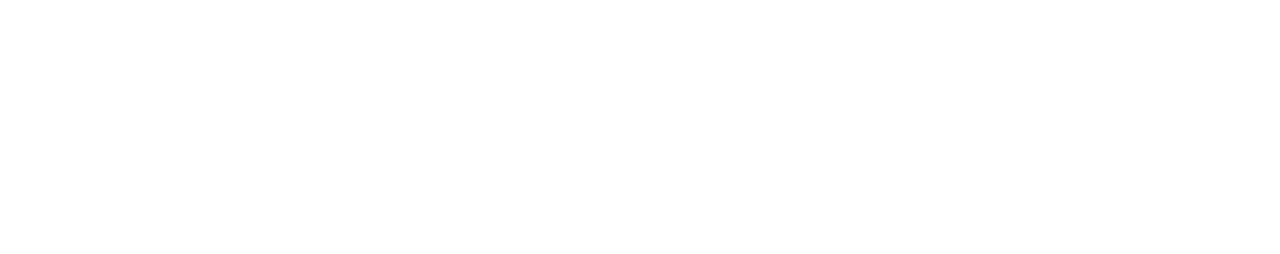
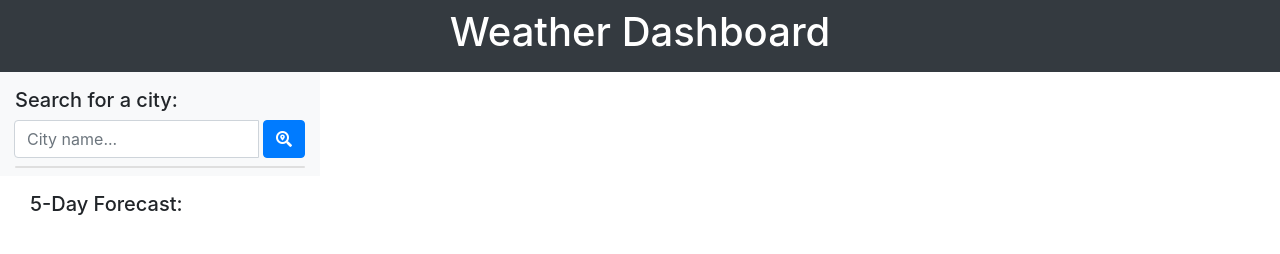
Before and after one commit to AJFree458/opus6_weather_dash, a plain HTML site: page index.html in a window 1280 px wide. Drawn offline with nearby package versions, Linux system fonts and the light colour scheme.

Commit message:
Framework for page complete

```diff
--- a/index.html
+++ b/index.html
@@ -4,10 +4,83 @@
     <meta charset="UTF-8">
     <meta name="viewport" content="width=device-width, initial-scale=1.0">
     <link rel="stylesheet" href="https://stackpath.bootstrapcdn.com/bootstrap/4.4.1/css/bootstrap.min.css" integrity="sha384-Vkoo8x4CGsO3+Hhxv8T/Q5PaXtkKtu6ug5TOeNV6gBiFeWPGFN9MuhOf23Q9Ifjh" crossorigin="anonymous">
+    <link rel="stylesheet" href="https://use.fontawesome.com/releases/v5.8.1/css/all.css" integrity="sha384-50oBUHEmvpQ+1lW4y57PTFmhCaXp0ML5d60M1M7uH2+nqUivzIebhndOJK28anvf" crossorigin="anonymous" />
     <link rel="stylesheet" href="assets/style/style.css">
     <title>Weather Dashboard</title>
 </head>
 <body>
+
+    <!-- Main Header -->
+
+    <header class="bg-dark pt-2 pb-2">
+        <div class="container">
+            <h1 class="text-center text-white">Weather Dashboard</h1>
+        </div>
+    </header>
+    <!-- End Header-->
+
+    <!-- Container for Weather Content-->
+
+    <div class="container-fluid">
+
+        <!-- Row -->
+
+        <div class="row">
+
+            <!-- Search Column -->
+
+            <div class="col-lg-3 bg-light pt-3 pb-2">
+
+                <h5>Search for a city:</h5>
+
+                <!-- Search Input -->
+                <div class="input-group mb-2">
+
+                    <input type="text" class="form-control input-group-append mr-1" placeholder="City name..." id="searchCity">
+                    <button id="searchBtn button-addon1" class="btn btn-primary" type="button"><i class="fas fa-search-location"></i></button>
+
+                </div>
+                <!-- End Search -->
+
+                <!-- Previous Cities Card -->
+                <div class="card">
+
+                    <ul class="list-group list-group-flush list">
+                    </ul>
+
+                </div>
+                <!-- End Card -->
+
+            </div>
+
+            <!-- Display Weather Column-->
+            <div class="col-lg-9">
+
+                <div id="currentCityWeather" class="mt-4">
+                </div>
+
+            </div>
+            <!-- End Column -->
+
+
+        </div>
+        <!-- End Row -->
+
+        <!-- Container for Forecast -->
+        <div class="mt-3 col-md-12">
+
+            <h5 id="forecast5Day" class="mt-3 hide">5-Day Forecast:</h5>
+
+            <!-- Row -->
+            <div id="forecast" class="row">
+            </div>
+            <!-- End Row -->
+
+        </div>
+        <!-- End Container -->
+
+    </div>
+    <!-- End Container -->
 
 
 
```
